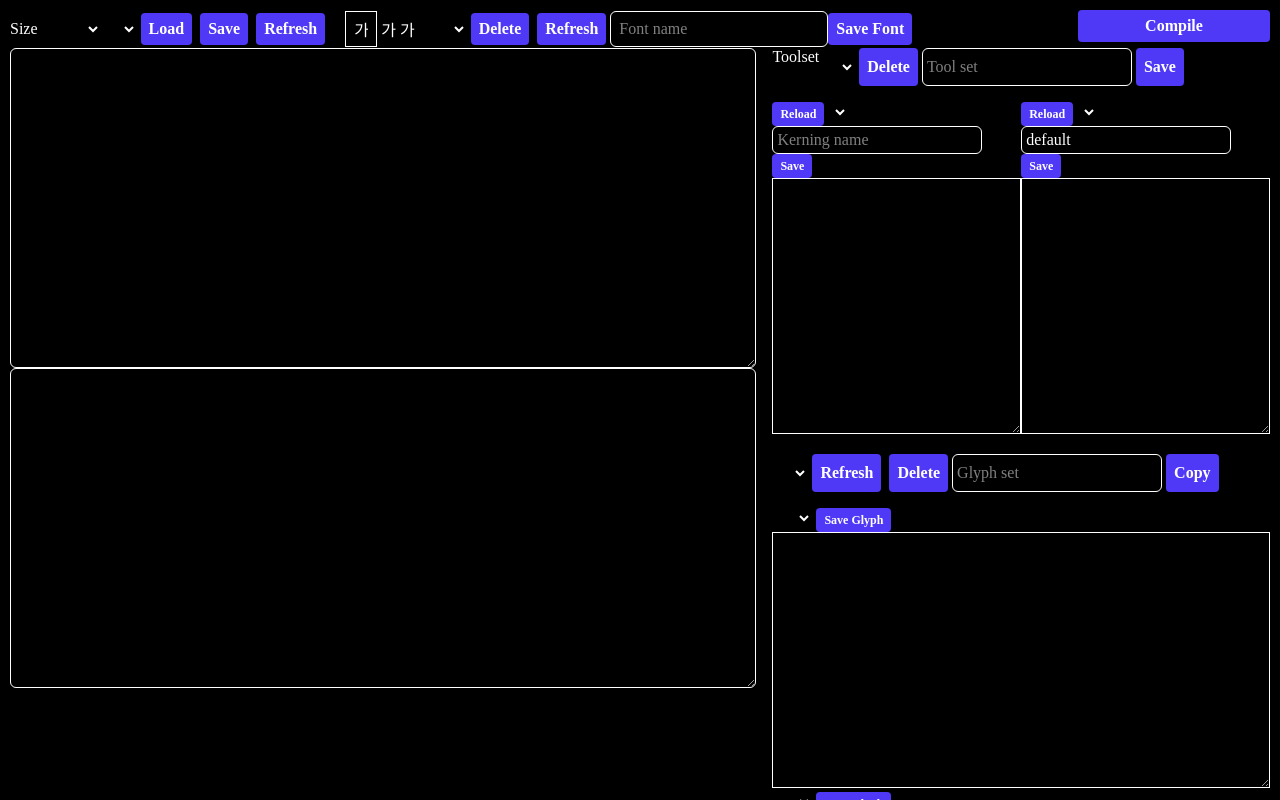
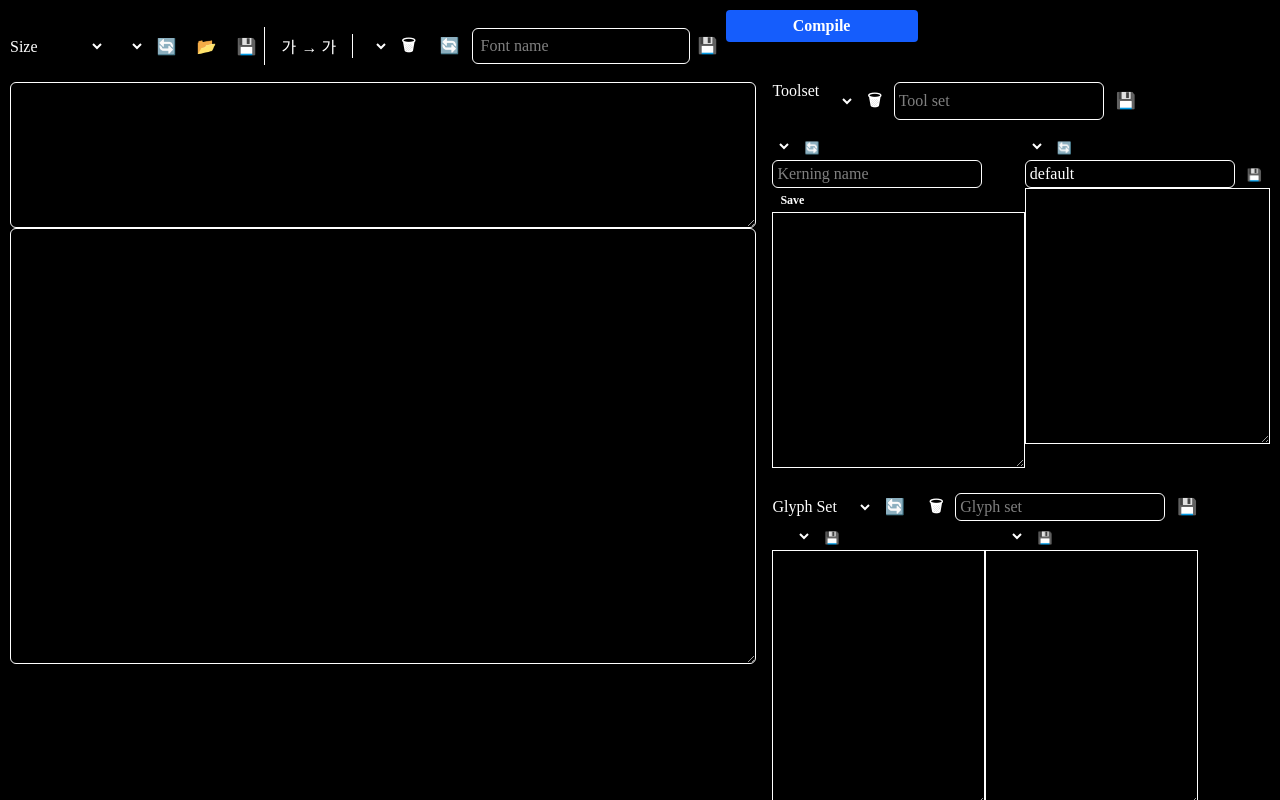
Before and after one commit to rkimoakbioinformatics/linear_korean, a SvelteKit app in the folder linear_hangul_editor/: page / in a window 1280 px wide. Shown: the top 800 px of the page. Built offline with nearby package versions, Linux system fonts and the light colour scheme.

Commit message:
ui updates

```diff
--- a/linear_hangul_editor/src/lib/config_editor.svelte
+++ b/linear_hangul_editor/src/lib/config_editor.svelte
@@ -4,7 +4,7 @@
     let config_data = $state("");
     let { config_name = $bindable() } = $props();
     let /** @type {any} */ config_names = $state([]);
-  let new_config_name = $state("")
+    let new_config_name = $state("");
 
     onMount(async function () {
         await get_config_names(null);
@@ -25,7 +25,7 @@
         config_data = await invoke("get_config_data", {
             configName: config_name,
         });
-    new_config_name = config_name
+        new_config_name = config_name;
     }
 
     /**
@@ -39,19 +39,19 @@
             configData: config_data,
             configName: config_name,
         });
-    await get_config_names(null)
-    config_name = new_config_name
+        await get_config_names(null);
+        config_name = new_config_name;
     }
 </script>
 
 <div class="">
     <div>
-    <button onclick={load_config_data}>Reload</button>
         <select bind:value={config_name} onchange={load_config_data}>
             {#each config_names as item}
                 <option value={item}>{item}</option>
             {/each}
         </select>
+        <button onclick={load_config_data}>&#x1F504;</button>
         <input
             type="text"
             bind:value={config_name}
@@ -59,7 +59,7 @@
             onchange={save}
             class="border rounded-md p-1"
         />
-    <button onclick={save}>Save</button>
+        <button onclick={save}>&#x1F4BE;</button>
     </div>
     <textarea class="w-full h-64 p-2 border-1" bind:value={config_data}
     ></textarea>
@@ -68,6 +68,6 @@
 <style lang="postcss">
     @import "tailwindcss";
     button {
-    @apply rounded-sm bg-indigo-600 px-2 py-1 text-xs font-semibold text-white shadow-xs hover:bg-indigo-500 focus-visible:outline-2 focus-visible:outline-offset-2 focus-visible:outline-indigo-600;
+        @apply rounded-sm px-2 py-1 text-xs font-semibold text-white shadow-xs focus-visible:outline-2 focus-visible:outline-offset-2;
     }
 </style>
--- a/linear_hangul_editor/src/lib/glyph_data_editor.svelte
+++ b/linear_hangul_editor/src/lib/glyph_data_editor.svelte
@@ -4,7 +4,7 @@
     let glyph_name = $state("");
     let glyph_data = $state("");
     let prev_glyph_name = $state("");
-  let { glyph_set, ...props} = $props();
+    let { glyph_set, ...props } = $props();
 
     /**
      * @param {any} event
@@ -31,7 +31,7 @@
      * @param {any} event
      */
     export async function loadGlyphDataWithoutSave(event) {
-    console.log("loading glyph_set:", glyph_set)
+        console.log("loading glyph_set:", glyph_set);
         if (glyph_set == "" || glyph_name == "") {
             return;
         }
@@ -95,14 +95,15 @@
             <option value="yeoe">ㅖ</option>
             <option value="yae">ㅒ</option>
         </select>
-    <button onclick={save}>Save Glyph</button>
+        <button onclick={save}>&#x1F4BE;</button>
     </div>
-  <textarea class="w-full h-64 border-1 p-2" bind:value={glyph_data}></textarea>
+    <textarea class="w-full h-64 border-1 p-2" bind:value={glyph_data}
+    ></textarea>
 </div>
 
 <style lang="postcss">
     @import "tailwindcss";
     button {
-    @apply rounded-sm bg-indigo-600 px-2 py-1 text-xs font-semibold text-white shadow-xs hover:bg-indigo-500 focus-visible:outline-2 focus-visible:outline-offset-2 focus-visible:outline-indigo-600;
+        @apply rounded-sm px-2 py-1 text-xs font-semibold text-white shadow-xs focus-visible:outline-2 focus-visible:outline-offset-2;
     }
 </style>
--- a/linear_hangul_editor/src/lib/kerning_editor.svelte
+++ b/linear_hangul_editor/src/lib/kerning_editor.svelte
@@ -4,7 +4,7 @@
     let kerning_data = $state("");
     let /** @type {any} */ kerning_names = $state([]);
     let { kerning_name = $bindable() } = $props();
-  let new_kerning_name = $state("")
+    let new_kerning_name = $state("");
 
     onMount(async function () {
         await getKerningNames(null);
@@ -25,7 +25,7 @@
         kerning_data = await invoke("get_kerning_data", {
             kerningName: kerning_name,
         });
-    new_kerning_name = kerning_name
+        new_kerning_name = kerning_name;
     }
 
     /**
@@ -39,18 +39,18 @@
             kerningData: kerning_data,
             kerningName: new_kerning_name,
         });
-    await getKerningNames(null)
+        await getKerningNames(null);
     }
 </script>
 
 <div class="">
     <div>
-    <button onclick={load_kerning_data}>Reload</button>
         <select bind:value={kerning_name} onchange={load_kerning_data}>
             {#each kerning_names as item}
                 <option value={item}>{item}</option>
             {/each}
         </select>
+        <button onclick={load_kerning_data}>&#x1F504;</button>
         <input
             type="text"
             bind:value={new_kerning_name}
@@ -67,6 +67,6 @@
 <style lang="postcss">
     @import "tailwindcss";
     button {
-    @apply rounded-sm bg-indigo-600 px-2 py-1 text-xs font-semibold text-white shadow-xs hover:bg-indigo-500 focus-visible:outline-2 focus-visible:outline-offset-2 focus-visible:outline-indigo-600;
+        @apply rounded-sm px-2 py-1 text-xs font-semibold text-white shadow-xs focus-visible:outline-2 focus-visible:outline-offset-2;
     }
 </style>
--- a/linear_hangul_editor/src/routes/+page.svelte
+++ b/linear_hangul_editor/src/routes/+page.svelte
@@ -333,12 +333,14 @@
 </script>
 
 <main class="w-full h-screen flex flex-col">
-    <div class="flex justify-between h-96">
+    <div class="flex h-96">
         <div class="flex items-center">
+            <div class="border-r">
                 <label for="char-size" class="">Size</label>
-            <select bind:value={char_size}>
+                <select id="char-size" bind:value={char_size}>
                     <option value={16}>16</option>
                     <option value={24}>24</option>
+                    <option value={64}>64</option>
                     <option value={100}>100</option>
                 </select>
                 <select bind:value={content_name} onchange={get_content}>
@@ -346,32 +348,61 @@
                         <option value={item}>{item}</option>
                     {/each}
                 </select>
-            <button onclick={get_content} class="mx-1">Load</button>
-            <button onclick={save_content} class="mx-1">Save</button>
-            <button onclick={get_content_names} class="mx-1">Refresh</button>
+                <button onclick={get_content_names} class="nobg"
+                    >&#x1F504;</button
+                >
+                <button
+                    onclick={get_content}
+                    class="nobg"
+                    title="Load content"
+                    aria-label="Load content"
+                >
+                    &#x1F4C2;
+                </button>
+                <button
+                    onclick={save_content}
+                    class="nobg"
+                    title="Save content"
+                    aria-label="Save content"
+                >
+                    &#x1F4BE;
+                </button>
+            </div>
+            <div class="border-r">
                 <div class="mx-4">
-                <input
-                    type="text"
-                    bind:value={char}
-                    class="border-1 w-8 self-center p-2"
-                />
-                <span class="">{char}</span>
-                <span class="linkor">{char}</span>
+                    <input type="text" bind:value={char} class="w-4" />
+                    <span>&#x2192;</span>
+                    <span class="linkor w-4">{char}</span>
+                </div>
             </div>
             <select bind:value={fontname} onchange={get_font}>
                 {#each fontnames as item}
                     <option value={item}>{item}</option>
                 {/each}
             </select>
-            <button onclick={delete_font} class="mx-1">Delete</button>
-            <button onclick={get_font_names} class="mx-1">Refresh</button>
+            <button
+                onclick={delete_font}
+                class="mx-1 nobg"
+                title="Delete font"
+                aria-label="Delete font"
+            >
+                &#x1F5D1;
+            </button>
+            <button
+                onclick={get_font_names}
+                class="mx-1 nobg"
+                title="Refresh fonts"
+                aria-label="Refresh fonts"
+            >
+                &#x1F504;
+            </button>
             <input
                 type="text"
                 bind:value={new_fontname}
                 class="border rounded-md p-2"
                 placeholder="Font name"
             />
-            <button onclick={save_font}>Save Font</button>
+            <button class="nobg" onclick={save_font}>&#x1F4BE;</button>
         </div>
         <div>
             <button
@@ -390,12 +421,12 @@
     <div class="flex space-x-4 h-full">
         <div class="flex flex-col w-6/10 space-y-0">
             <textarea
-                class="border rounded-md h-[40%] p-2"
+                class="border rounded-md h-[20%] p-2"
                 bind:value={content}
-                style:font-size={char_size + "px"}
+                style="font-size=12px;"
             ></textarea>
             <textarea
-                class="border rounded-md linkor h-[40%] p-2"
+                class="border rounded-md linkor h-[60%] p-2"
                 bind:value={content}
                 style:font-size={char_size + "px"}
             ></textarea>
@@ -408,7 +439,14 @@
                         <option value={item}>{item}</option>
                     {/each}
                 </select>
-                <button onclick={delete_tool_set} class="mx-1">Delete</button>
+                <button
+                    onclick={delete_tool_set}
+                    class="mx-1 nobg"
+                    title="Delete tool set"
+                    aria-label="Delete tool set"
+                >
+                    &#x1F5D1;
+                </button>
                 <input
                     type="text"
                     bind:value={new_tool_set_name}
@@ -416,7 +454,9 @@
                     onchange={get_tool_set_data}
                     class="border rounded-md p-1"
                 />
-                <button onclick={save_tool_set} class="mx-1">Save</button>
+                <button onclick={save_tool_set} class="mx-1 nobg"
+                    >&#x1F4BE</button
+                >
                 <!--<button onclick={copy_tool_set} class="mx-1">Copy</button>-->
             </div>
             <div class="flex space-y-4">
@@ -425,19 +465,30 @@
                 <ConfigEditor bind:this={config_editor_ref} bind:config_name
                 ></ConfigEditor>
             </div>
-            <div class="flex flex-col space-y-4">
-                <div class="flex">
+            <div class="flex flex-col">
+                <div class="flex items-center">
+                    <span>Glyph Set</span>
                     <select bind:value={glyph_set} onchange={change_glyph_set}>
                         {#each glyph_set_names as item}
                             <option value={item}>{item}</option>
                         {/each}
                     </select>
-                    <button onclick={get_glyph_set_names} class="mx-1"
-                        >Refresh</button
+                    <button
+                        onclick={get_glyph_set_names}
+                        class="mx-1 nobg"
+                        title="Refresh glyph sets"
+                        aria-label="Refresh glyph sets"
                     >
-                    <button onclick={delete_glyph_set} class="mx-1"
-                        >Delete</button
+                        &#x1F504;
+                    </button>
+                    <button
+                        onclick={delete_glyph_set}
+                        class="mx-1 nobg"
+                        title="Delete glyph set"
+                        aria-label="Delete glyph set"
                     >
+                        &#x1F5D1;
+                    </button>
                     <input
                         type="text"
                         bind:value={new_glyph_set}
@@ -445,12 +496,16 @@
                         onchange={copy_glyph_set}
                         class="border rounded-md p-1"
                     />
-                    <button onclick={copy_glyph_set} class="mx-1">Copy</button>
+                    <button onclick={copy_glyph_set} class="mx-1 nobg"
+                        >&#x1F4BE</button
+                    >
                 </div>
+                <div class="flex">
                     <GlyphDataEditor bind:this={glyph_data_editor_1} {glyph_set}
                     ></GlyphDataEditor>
                     <GlyphDataEditor bind:this={glyph_data_editor_2} {glyph_set}
                     ></GlyphDataEditor>
+                </div>
             </div>
         </div>
     </div>
@@ -469,13 +524,17 @@
     }
 
     button {
-        @apply rounded-sm bg-indigo-600 px-2 py-1 text-base font-semibold text-white shadow-xs hover:bg-indigo-500 focus-visible:outline-2 focus-visible:outline-offset-2 focus-visible:outline-indigo-600;
+        @apply rounded-sm bg-blue-600 px-2 py-1 text-base font-semibold text-white shadow-xs hover:bg-blue-500 focus-visible:outline-2 focus-visible:outline-offset-2 focus-visible:outline-blue-500;
     }
 
     button.disabled {
         @apply bg-stone-500;
     }
 
+    button.nobg {
+        @apply rounded-sm bg-transparent px-2 py-1 text-base font-semibold text-white shadow-xs hover:bg-transparent focus-visible:outline-2 focus-visible:outline-offset-2;
+    }
+
     .linkor {
         font-family: "Linear Korean";
     }
```
Lines whose indentation alone changed are shown as unchanged.
